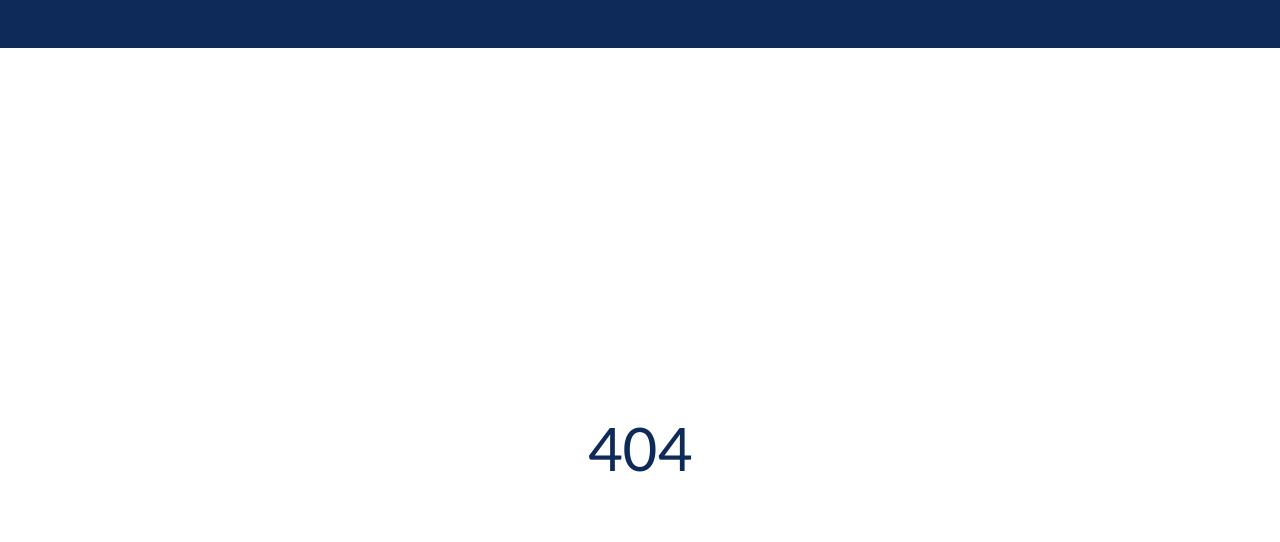
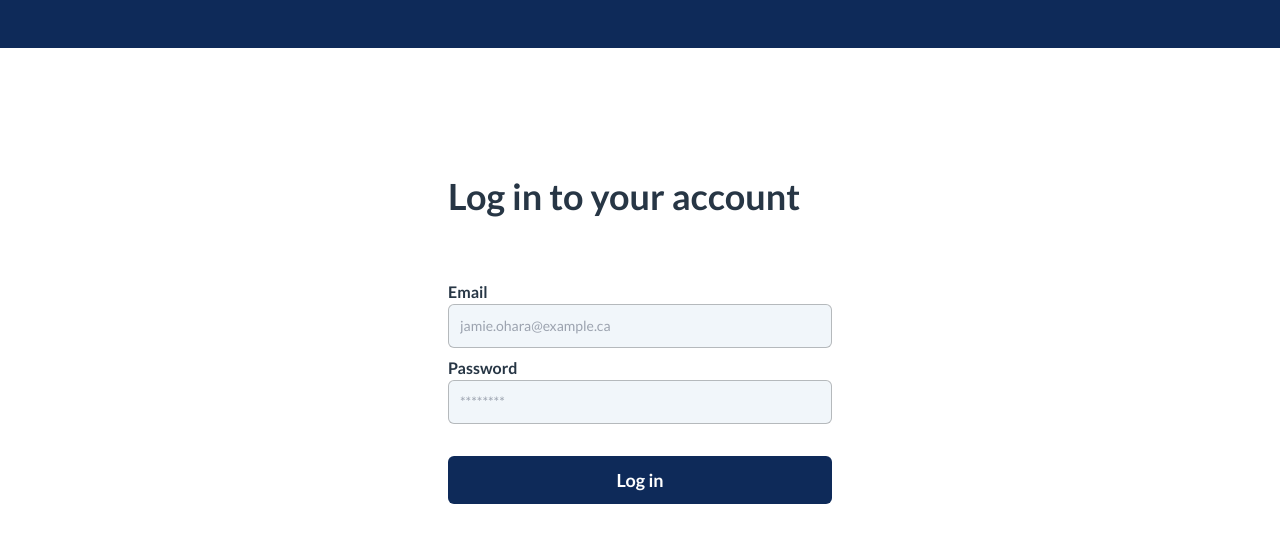
Before and after one commit to Nova-Scotia-Digital-Service/verified-by-video, a React (Create React App) app in the folder web/: page / in a window 1280 px wide. Shown: the top 542 px of the page. Built offline with nearby package versions, Linux system fonts and the light colour scheme.

Commit message:
Add mock login page
Signed-off-by: Wes Lord <weslord@fisgardlabs.com>

```diff
--- a/web/src/App.tsx
+++ b/web/src/App.tsx
@@ -4,12 +4,14 @@ import { GlobalHeader } from './components/GlobalHeader'
 
 import { PageNotFound } from './pages/PageNotFound'
 import { DashboardPage } from './pages/dashboard/DashboardPage'
+import { LoginPage } from './pages/login/LoginPage'
 
 function App() {
   return (
     <>
       <GlobalHeader />
       <Routes>
+        <Route path={`/`} element={<LoginPage />} />
         <Route path={`/dashboard`} element={<DashboardPage />} />
         <Route path="*" element={<PageNotFound />} />
       </Routes>
--- /dev/null
+++ b/web/src/pages/login/LoginPage.tsx
@@ -0,0 +1,32 @@
+const InputBox = ({ label, placeholder, type }: { label: string; placeholder?: string; type?: 'password' }) => {
+  return (
+    <div className="mt-2">
+      <label className="block text-title font-semibold">{label}</label>
+      <input
+        placeholder={placeholder}
+        type={type}
+        className="w-full shadow-input rounded-md p-3 text-sm text-input-text bg-input-background"
+      />
+    </div>
+  )
+}
+
+export const LoginPage: React.FC = () => {
+  return (
+    <div className="w-96 mx-auto">
+      <h2 className="text-4xl font-bold text-title mt-32 mb-16">Log in to your account</h2>
+
+      <InputBox label="Email" placeholder="jamie.ohara@example.ca" />
+      <InputBox label="Password" placeholder="********" type="password" />
+
+      <form action="/dashboard">
+        <button
+          type="submit"
+          className="flex justify-center items-center w-full h-12 mt-8 bg-primary-background rounded-md font-semibold text-lg text-primary-text"
+        >
+          Log in
+        </button>
+      </form>
+    </div>
+  )
+}
--- a/web/tailwind.config.js
+++ b/web/tailwind.config.js
@@ -25,12 +25,24 @@ module.exports = {
       xl: '1440px',
     },
     colors: {
+      black: palette.black,
+      white: palette.white,
       background: palette.white,
       text: palette.navy,
+      title: palette.offBlack,
+      'primary-background': palette.navy,
+      'primary-text': palette.white,
       'header-background': palette.navy,
+      'input-background': palette.offWhite,
+      'input-text': palette.black,
     },
     fontFamily: {
       sans: ['Lato', 'Calibri', 'Arial', 'sans-serif'],
     },
+    extend: {
+      boxShadow: {
+        input: 'inset 0px 0px 0px 1px rgba(0, 0, 0, 0.25)',
+      },
+    },
   },
 }
```
